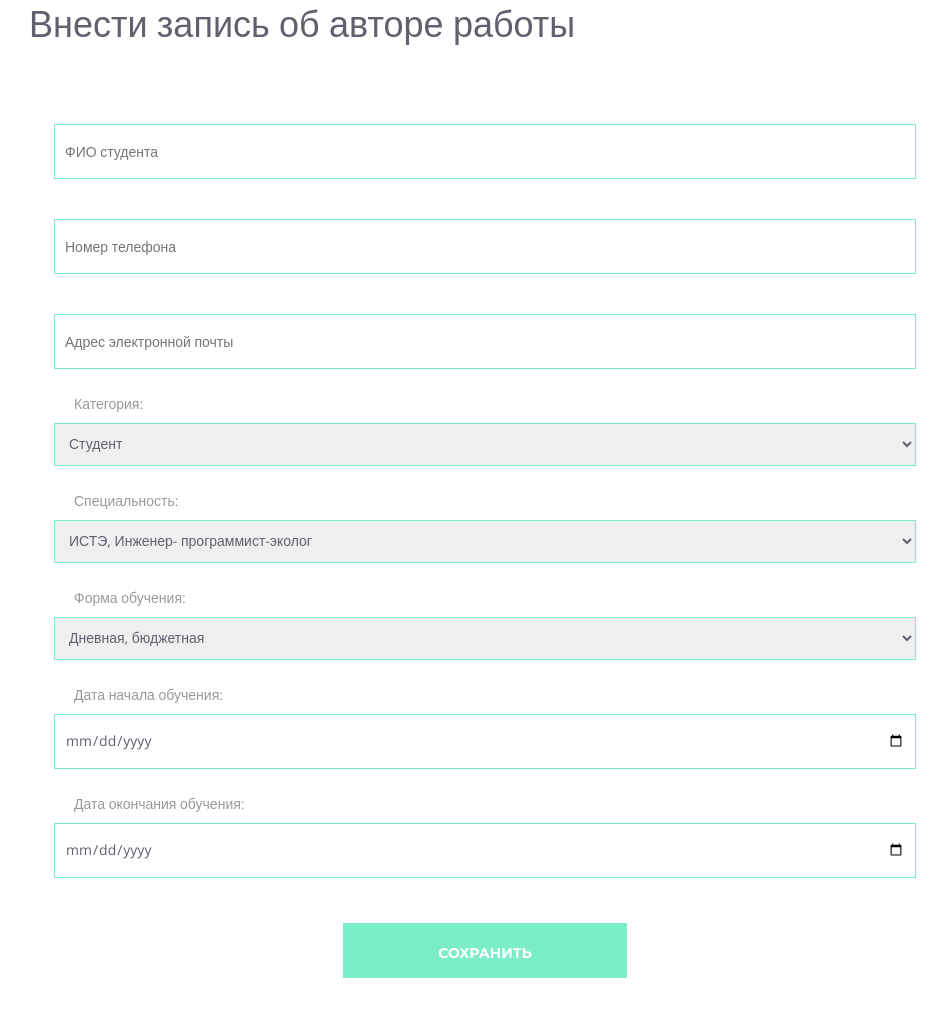
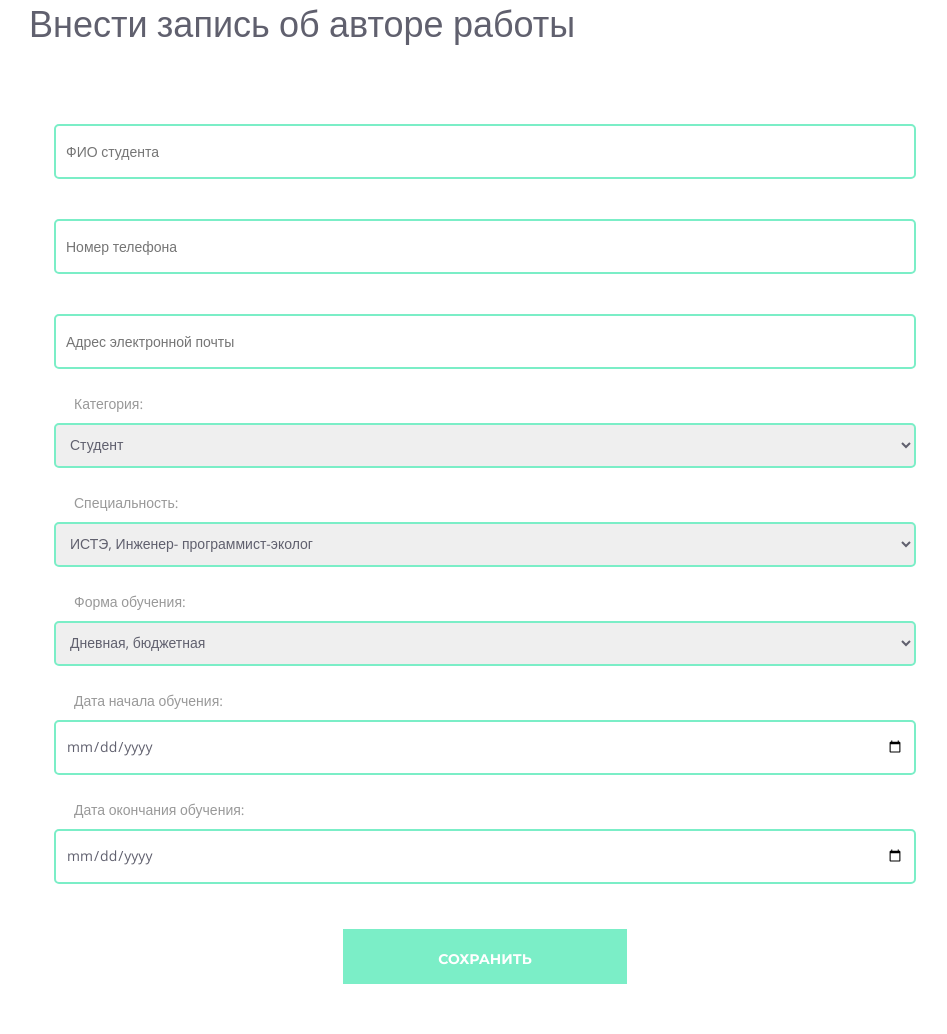
Before and after one commit to DenK302/graduate_work, a Django app: page /thesis/students/create/ in a window 1280 px wide. Shown: the part 96-1130 px from the top of the page, without its empty margins (155-1102 px from the left). Run offline with Django 3.2, Linux system fonts and the light colour scheme; the first user in the database is signed in; some libraries are stand-ins or nearby versions.

```diff
--- a/thesis/static/css/style1.css
+++ b/thesis/static/css/style1.css
@@ -12,8 +12,8 @@
     list-style-type: none;
     margin: 20px 20px 20px 0;
     padding: 10px;
-    border: 1px solid #7beec7;
-
+    border: 2px solid #7beec7;
+    border-radius: 5px;
 }
 
 .word-p {
@@ -99,6 +99,7 @@
     width: 100%;
     margin-bottom: 70px;
 }
+
 .search-input {
     width: 100%;
     height: 55px;
@@ -108,6 +109,7 @@
     outline: none;
     color: #9E9C9C;
 }
+
 .search-button {
     position: absolute;
     top: 0;
@@ -119,6 +121,7 @@
     border-radius: 0 5px 5px 0;
     cursor: pointer;
 }
+
 .search-button:before {
     content: "\f002";
     font-family: FontAwesome;
```
Lines whose indentation alone changed are shown as unchanged.
